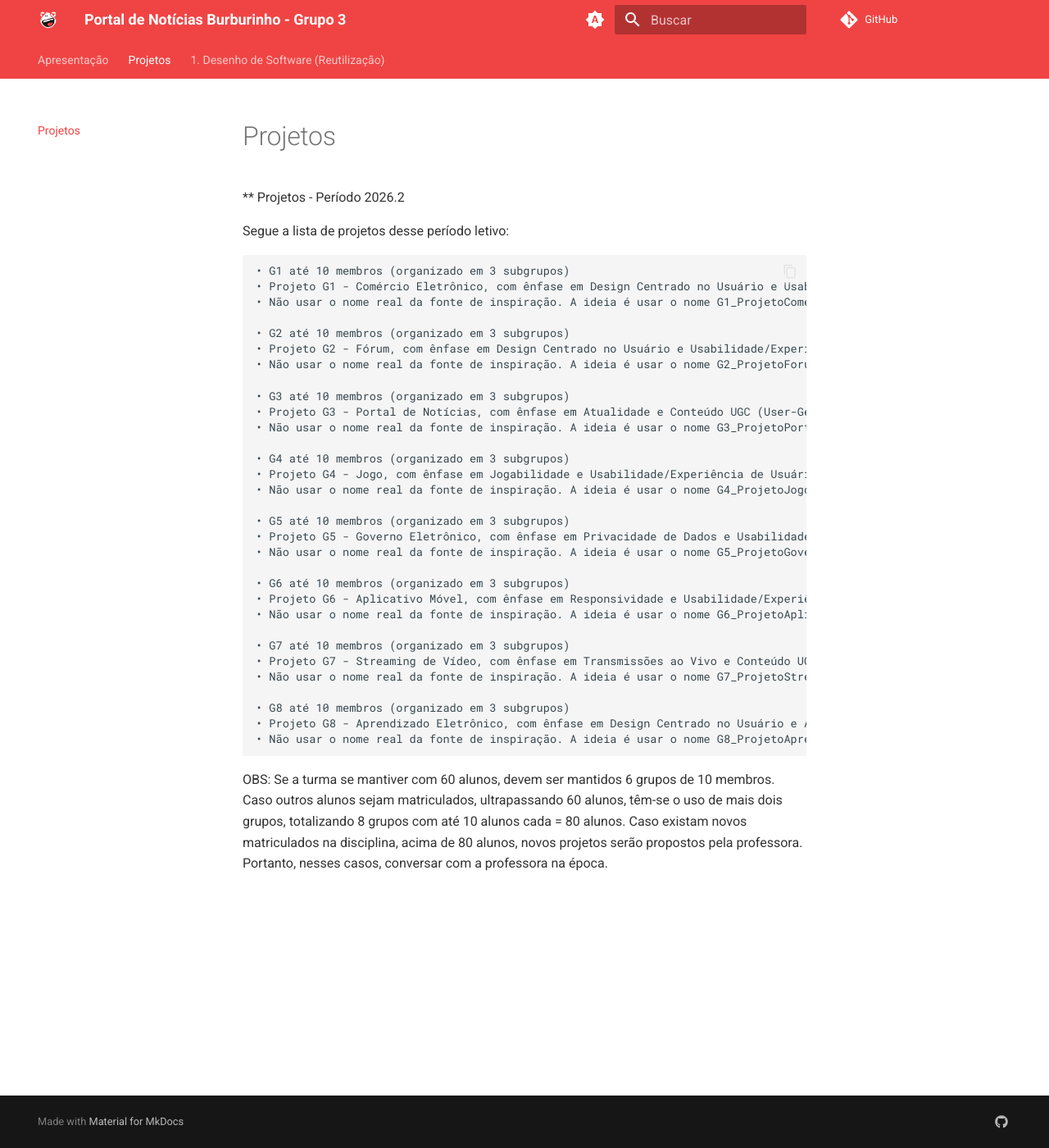
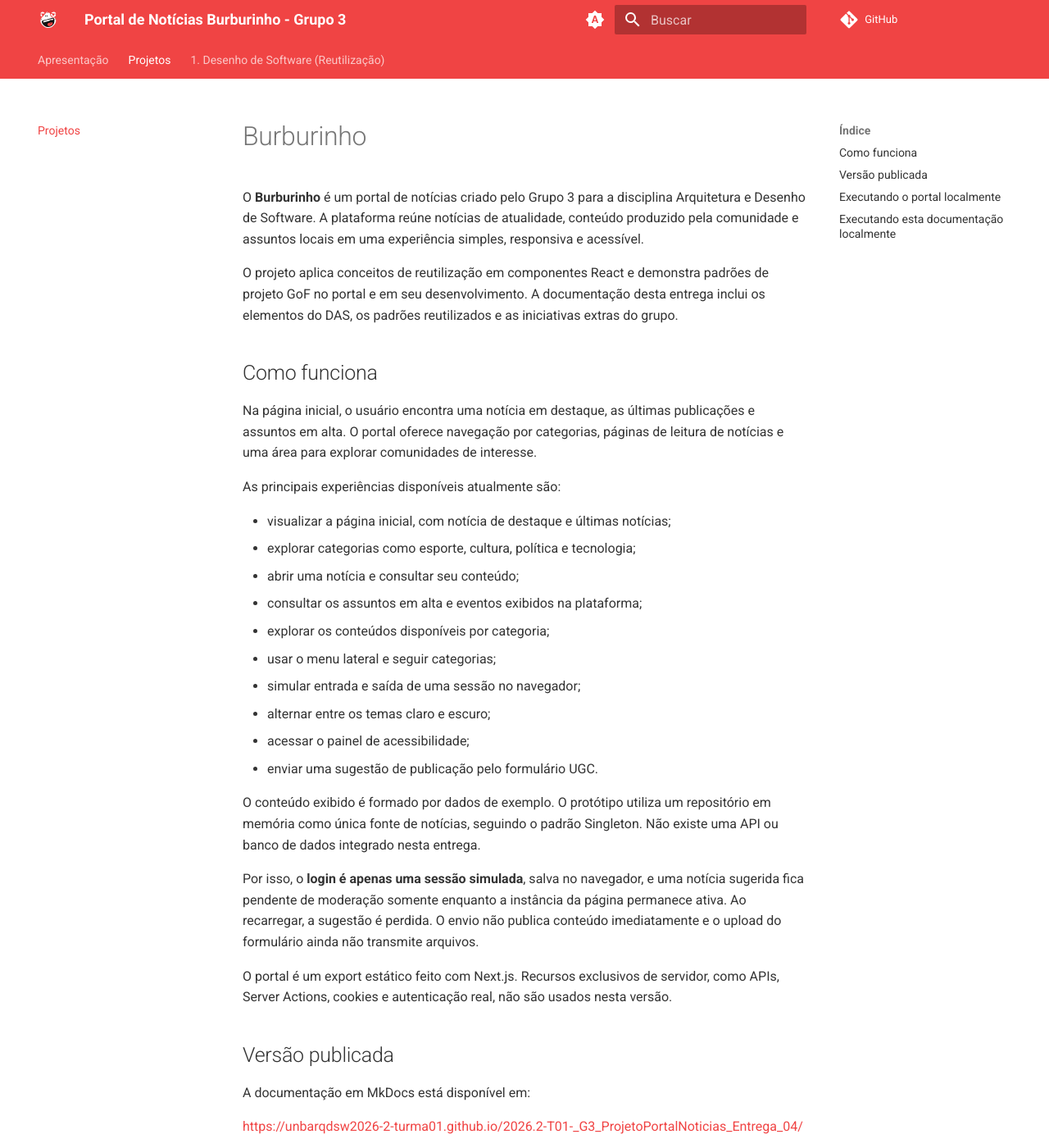
Before and after one commit to UnBArqDsw2026-2-Turma01/2026.2-T01-_G3_ProjetoPortalNoticias_Entrega_04, an MkDocs documentation site: the page built from docs/Projeto/Projeto.md, in a window 1280 px wide and 1400 px high. Shown: the whole window at 82% size. Built offline with MkDocs 1.6.1 and Material for MkDocs 9.7.7, drawn with Linux system fonts in a browser that asks for light colours; comment, search, counter and statistics services are not loaded; some of the changed text lies outside the part shown.

Commit message:
docs: Atualiza descrição do projeto e instruções de execução. Além disso, adiciona detalhes de testes para a contribuição de Luís Felipe

````diff
--- a/docs/Projeto/Projeto.md
+++ b/docs/Projeto/Projeto.md
@@ -1,37 +1,88 @@
-** Projetos - Período   2026.2
+# Burburinho
 
-Segue a lista de projetos desse período letivo:
+O **Burburinho** é um portal de notícias criado pelo Grupo 3 para a disciplina
+Arquitetura e Desenho de Software. A plataforma reúne notícias de atualidade,
+conteúdo produzido pela comunidade e assuntos locais em uma experiência simples,
+responsiva e acessível.
 
-    • G1 até 10 membros (organizado em 3 subgrupos)
-    • Projeto G1 - Comércio Eletrônico, com ênfase em Design Centrado no Usuário e Usabilidade/Experiência de Usuário, baseado em qualquer comércio eletrônico para inspiração, podendo ser em versão site, desktop ou aplicativo móvel.
-    • Não usar o nome real da fonte de inspiração. A ideia é usar o nome G1_ProjetoComercioEletronico mesmo, e apenas se basear em algo conhecido para fins de identificar público-alvo, principais funcionalidades, dentre outros detalhes.
+O projeto aplica conceitos de reutilização em componentes React e demonstra padrões
+de projeto GoF no portal e em seu desenvolvimento. A documentação desta entrega
+inclui os elementos do DAS, os padrões reutilizados e as iniciativas extras do grupo.
 
-    • G2 até 10 membros (organizado em 3 subgrupos)
-    • Projeto G2 - Fórum, com ênfase em Design Centrado no Usuário e Usabilidade/Experiência de Usuário, baseado em qualquer fórum para inspiração, podendo ser em versão site, desktop ou aplicativo móvel.
-    • Não usar o nome real da fonte de inspiração. A ideia é usar o nome G2_ProjetoForum mesmo, e apenas se basear em algo conhecido para fins de identificar público-alvo, principais funcionalidades, dentre outros detalhes.
+## Como funciona
 
-    • G3 até 10 membros (organizado em 3 subgrupos)
-    • Projeto G3 - Portal de Notícias, com ênfase em Atualidade e Conteúdo UGC (User-Generated Content), baseado em qualquer portal de notícias para inspiração, podendo ser em versão site, desktop ou aplicativo móvel.
-    • Não usar o nome real da fonte de inspiração. A ideia é usar o nome G3_ProjetoPortalNoticias mesmo, e apenas se basear em algo conhecido para fins de identificar público-alvo, principais funcionalidades, dentre outros detalhes.
+Na página inicial, o usuário encontra uma notícia em destaque, as últimas
+publicações e assuntos em alta. O portal oferece navegação por categorias, páginas
+de leitura de notícias e uma área para explorar comunidades de interesse.
 
-    • G4 até 10 membros (organizado em 3 subgrupos)
-    • Projeto G4 - Jogo, com ênfase em Jogabilidade e Usabilidade/Experiência de Usuário, baseado em qualquer jogo para inspiração, podendo ser em versão site, desktop ou aplicativo móvel.
-    • Não usar o nome real da fonte de inspiração. A ideia é usar o nome G4_ProjetoJogo mesmo, e apenas se basear em algo conhecido para fins de identificar público-alvo, principais funcionalidades, dentre outros detalhes.
+As principais experiências disponíveis atualmente são:
 
-    • G5 até 10 membros (organizado em 3 subgrupos)
-    • Projeto G5 - Governo Eletrônico, com ênfase em Privacidade de Dados e Usabilidade/Experiência de Usuário, baseado em qualquer Governo Eletrônico para inspiração, podendo ser em versão site, desktop ou aplicativo móvel.
-    • Não usar o nome real da fonte de inspiração. A ideia é usar o nome G5_ProjetoGovernoEletronico mesmo, e apenas se basear em algo conhecido para fins de identificar público-alvo, principais funcionalidades, dentre outros detalhes.
+- visualizar a página inicial, com notícia de destaque e últimas notícias;
+- explorar categorias como esporte, cultura, política e tecnologia;
+- abrir uma notícia e consultar seu conteúdo;
+- consultar os assuntos em alta e eventos exibidos na plataforma;
+- explorar os conteúdos disponíveis por categoria;
+- usar o menu lateral e seguir categorias;
+- simular entrada e saída de uma sessão no navegador;
+- alternar entre os temas claro e escuro;
+- acessar o painel de acessibilidade;
+- enviar uma sugestão de publicação pelo formulário UGC.
 
-    • G6 até 10 membros (organizado em 3 subgrupos)
-    • Projeto G6 - Aplicativo Móvel, com ênfase em Responsividade e Usabilidade/Experiência de Usuário, baseado em qualquer aplicativo móvel para inspiração, podendo ser em versão site, desktop ou aplicativo móvel.
-    • Não usar o nome real da fonte de inspiração. A ideia é usar o nome G6_ProjetoAplicativoMovel mesmo, e apenas se basear em algo conhecido para fins de identificar público-alvo, principais funcionalidades, dentre outros detalhes.
+O conteúdo exibido é formado por dados de exemplo. O protótipo utiliza um
+repositório em memória como única fonte de notícias, seguindo o padrão Singleton.
+Não existe uma API ou banco de dados integrado nesta entrega.
 
-    • G7 até 10 membros (organizado em 3 subgrupos)
-    • Projeto G7 - Streaming de Vídeo, com ênfase em Transmissões ao Vivo e Conteúdo UGC (User-Generated Content), baseado em qualquer streaming de vídeo para inspiração, podendo ser em versão site, desktop ou aplicativo móvel.
-    • Não usar o nome real da fonte de inspiração. A ideia é usar o nome G7_ProjetoStreamingVideo mesmo, e apenas se basear em algo conhecido para fins de identificar público-alvo, principais funcionalidades, dentre outros detalhes.
+Por isso, o **login é apenas uma sessão simulada**, salva no navegador, e uma
+notícia sugerida fica pendente de moderação somente enquanto a instância da página
+permanece ativa. Ao recarregar, a sugestão é perdida. O envio não publica conteúdo
+imediatamente e o upload do formulário ainda não transmite arquivos.
 
-    • G8 até 10 membros (organizado em 3 subgrupos)
-    • Projeto G8 - Aprendizado Eletrônico, com ênfase em Design Centrado no Usuário e Aprendizagens Significativa e Experiencial, baseado em qualquer Aprendizado Eletrônico para inspiração, podendo ser em versão site, desktop ou aplicativo móvel.
-    • Não usar o nome real da fonte de inspiração. A ideia é usar o nome G8_ProjetoAprendizadoEletronico mesmo, e apenas se basear em algo conhecido para fins de identificar público-alvo, principais funcionalidades, dentre outros detalhes.
+O portal é um export estático feito com Next.js. Recursos exclusivos de servidor,
+como APIs, Server Actions, cookies e autenticação real, não são usados nesta versão.
 
-OBS: Se a turma se mantiver com 60 alunos, devem ser mantidos 6 grupos de 10 membros. Caso outros alunos sejam matriculados, ultrapassando 60 alunos, têm-se o uso de mais dois grupos, totalizando 8 grupos com até 10 alunos cada = 80 alunos. Caso existam novos matriculados na disciplina, acima de 80 alunos, novos projetos serão propostos pela professora. Portanto, nesses casos, conversar com a professora na época.
+## Versão publicada
+
+A documentação em MkDocs está disponível em:
+
+<https://unbarqdsw2026-2-turma01.github.io/2026.2-T01-_G3_ProjetoPortalNoticias_Entrega_04/>
+
+O protótipo do portal publicado em versão estática está em:
+
+<https://unbarqdsw2026-2-turma01.github.io/2026.2-T01-_G3_ProjetoPortalNoticias_Entrega_04/portal/>
+
+## Executando o portal localmente
+
+O portal requer **Node.js 20 ou superior**.
+
+Na raiz deste repositório, execute:
+
+```shell
+cd portal
+npm install
+npm run dev
+```
+
+A aplicação ficará disponível em `http://localhost:3000`.
+
+Comandos úteis:
+
+```shell
+npm test       # executa os testes
+npm run lint   # verifica padrões de código
+npm run build  # gera o export estático em portal/out
+```
+
+## Executando esta documentação localmente
+
+É recomendado criar e ativar um ambiente virtual Python antes da instalação.
+
+```shell
+python -m venv venv
+source venv/bin/activate  # Linux/macOS
+# No Windows: venv\Scripts\activate
+
+pip install -r requirements.txt
+mkdocs serve
+```
+
+A documentação ficará disponível em `http://127.0.0.1:8000`.
````
Also changed, not shown: docs/Base/1.2.Participacoes.md (+1 -1 lines).
